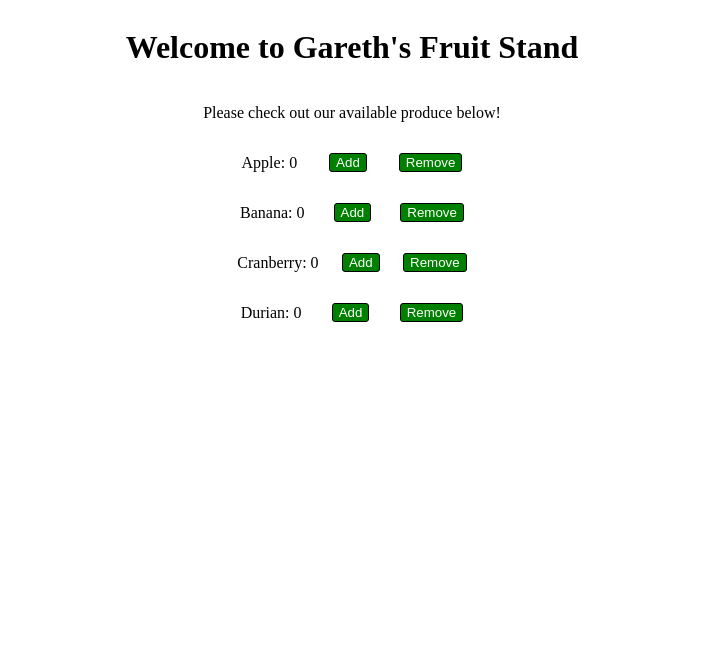
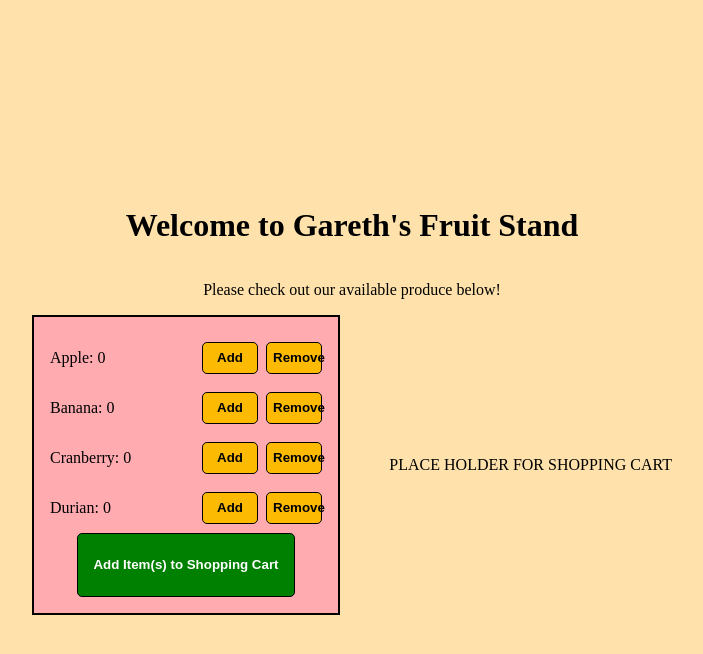
Before and after one commit to Klutch27/intent-take-home, a React app: page / in a window 1280 px wide. Shown: the top 654 px of the page, without its empty margins (288-991 px from the left). Built offline with nearby package versions, Linux system fonts and the light colour scheme.

Commit message:
client formatted. ToDo --> create functionality for Add items button (send to server) and create component for shopping cart to display current cart

```diff
--- a/assets/index.html
+++ b/assets/index.html
@@ -7,6 +7,6 @@
   <title>Gareth Leake</title>
 </head>
 <body>
-  <div id='root'></div>
+  <div id='root' style='width:100%; height:100%; position:absolute; top:0; left:0'></div>
 </body>
 </html>
--- /dev/null
+++ b/client/AddToCart.jsx
@@ -0,0 +1,21 @@
+import React from 'react';
+
+const buttonStyle = {
+  width: '80%',
+  height: '4rem',
+  backgroundColor: 'green',
+  color: 'white',
+  borderStyle: 'solid',
+  borderRadius: '5px',
+  borderWidth: '1px',
+  borderColor: 'black',
+  fontWeight: 'bold'
+};
+
+function AddToCart(props){
+  return (
+    <button style={buttonStyle}>Add Item(s) to Shopping Cart</button>
+  );
+}
+
+export default AddToCart;
--- a/client/Fruit.jsx
+++ b/client/Fruit.jsx
@@ -4,25 +4,38 @@ const fruitStyle = {
   display: 'flex',
   flexDirection: 'row',
   fontSize: '16px',
-  justifyContent: 'space-around',
+  justifyContent: 'space-between',
   alignItems: 'center',
-  width: '20%'
+  width: '17rem'
 };
 
 const buttonStyle = {
   borderStyle: 'solid',
-  borderRadius: '3px',
+  borderRadius: '5px',
   borderWidth: '1px',
-  backgroundColor: 'green',
-  color: 'white',
+  borderColor: 'black',
+  backgroundColor: 'rgb(252, 186, 3)',
+  color: 'black',
+  height: '2rem',
+  width: '3.5rem',
+  fontWeight: 'bold'
 };
+
+const buttonDiv = {
+  display: 'flex',
+  flexDirection: 'row',
+  justifyContent: 'space-between',
+  width: '7.5rem',
+}
 
 function Fruit(props){
   return (
     <div style={fruitStyle}>
       <p>{props.name}: {props.quantity}</p>
-      <button style={buttonStyle} onClick={()=>{props.updateCart('add', props.name);}}>Add</button>
-      <button style={buttonStyle} onClick={()=>{props.updateCart('remove', props.name);}}>Remove</button>
+      <div style={buttonDiv}>
+        <button style={buttonStyle} onClick={()=>{props.updateCart('add', props.name);}}>Add</button>
+        <button style={buttonStyle} onClick={()=>{props.updateCart('remove', props.name);}}>Remove</button>
+      </div>
     </div>
   );
 }
--- a/client/Home.jsx
+++ b/client/Home.jsx
@@ -1,13 +1,36 @@
 import React, {Component} from 'react';
 import Fruit from './Fruit.jsx';
 import Header from './Header.jsx';
+import ShoppingCart from './ShoppingCart.jsx';
+import AddToCart from './AddToCart.jsx';
 
 const homeStyle = {
   display: 'flex',
   flexDirection: 'column',
   alignItems: 'center',
-  justifyContent: 'center'
+  justifyContent: 'center',
+  backgroundColor: 'rgb(255, 226, 171)',
+  height: '100%',
 };
+
+const contentStyle = {
+  display: 'flex',
+  flexDirection: 'row',
+  justifyContent: 'space-between',
+  alignItems: 'center',
+  width: '40rem'
+};
+
+const fruitContent = {
+  display: 'flex',
+  flexDirection: 'column',
+  alignItems: 'center',
+  border: 'solid',
+  borderWidth: '2px',
+  borderColor: 'black',
+  backgroundColor: 'rgb(255, 171, 176)',
+  padding: '1rem'
+}
 
 class Home extends Component {
   constructor(props){
@@ -52,10 +75,18 @@ render(){
   return(
     <div style={homeStyle}>
       <Header />
-      <Fruit name='Apple' quantity={this.state.shoppingCart.Apple} updateCart={this.updateCart}/>
-      <Fruit name='Banana' quantity={this.state.shoppingCart.Banana} updateCart={this.updateCart}/>
-      <Fruit name='Cranberry' quantity={this.state.shoppingCart.Cranberry} updateCart={this.updateCart}/>
-      <Fruit name='Durian' quantity={this.state.shoppingCart.Durian} updateCart={this.updateCart}/>
+      <div style={contentStyle}>
+        <div style={fruitContent}>
+          <Fruit name='Apple' quantity={this.state.shoppingCart.Apple} updateCart={this.updateCart}/>
+          <Fruit name='Banana' quantity={this.state.shoppingCart.Banana} updateCart={this.updateCart}/>
+          <Fruit name='Cranberry' quantity={this.state.shoppingCart.Cranberry} updateCart={this.updateCart}/>
+          <Fruit name='Durian' quantity={this.state.shoppingCart.Durian} updateCart={this.updateCart}/>
+          <AddToCart />
+        </div>
+        <div>
+          <ShoppingCart />
+        </div>
+      </div>
     </div>
   );
 }
--- /dev/null
+++ b/client/ShoppingCart.jsx
@@ -0,0 +1,23 @@
+import React, {Component} from 'react';
+
+class ShoppingCart extends Component {
+  constructor(props){
+    super(props);
+  }
+
+
+componentDidMount(){
+  /*
+  make a fetch request to the server to retrieve the actual cart information
+  */
+}
+
+render(){
+  return(
+    <p>PLACE HOLDER FOR SHOPPING CART</p>
+  );
+}
+
+}
+
+export default ShoppingCart;
```
